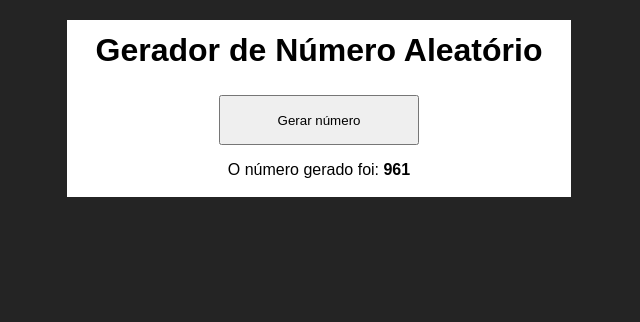
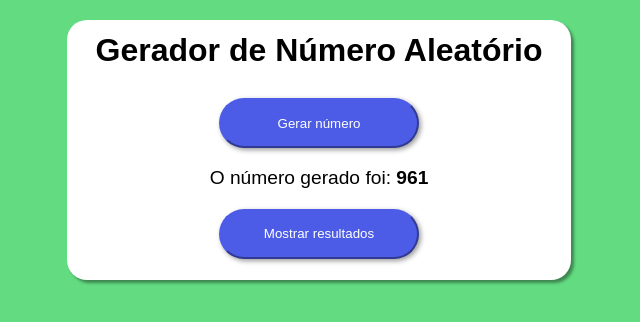
Before and after one commit to leonardojpires/JS, a plain HTML site: page Práticas/index.html in a window 1280 px wide. Both pictures are taken after a click on the button "Gerar número". Shown: the whole page, without its empty margins (321-961 px from the left). Drawn offline with Linux system fonts and the light colour scheme.

Commit message:
fim da prática

```diff
--- a/Práticas/script.js
+++ b/Práticas/script.js
@@ -1,19 +1,51 @@
 var res = document.querySelector("div#res");
+var hasShown = false;
+let image = document.createElement("img");
 
 function gerar() {
     res.innerHTML = ""
-    var randomNumber = generateRandomNumber();
+    let randomNumber = generateRandomNumber();
+
+
     res.innerHTML += `<p>O número gerado foi: <strong>${randomNumber}</strong></p>`;
+    res.innerHTML += `<p><input type="button" value="Mostrar resultados" onclick="mostrar(${randomNumber})"></p>`;
+    hasShown = false;
+}
 
-    let newInput = document.createElement("input");
-    newInput.type = "button";
-    newInput.value = "Mostrar resultados";
-    newInput.onclick = mostrar;
-    res.appendChild(newInput);
+function mostrar(n) {
+    if (hasShown == false) {
+        let root = Math.sqrt(n).toFixed(2);
+        let factorial = 1;
+        let c = n;
+        image.setAttribute("id", "foto");
+
+        while (c > 0) {
+            factorial *= n;
+            c--
+        }
+        res.innerHTML += `<p>A raiz quadrada deste número é <strong>${root}</strong></p>`
+
+        if (factorial === Infinity) {
+            res.innerHTML += "<p>O valor do fatorial deste número é muito grande para ser calculado!</p>";
+        }
+        else {
+            res.innerHTML += `<p>O fatorial deste número é <strong>${factorial}</strong></p>`;
+        }
+        res.innerHTML += "<p>Mas olha só esta imagem</p>"
+
+        if (n % 2 == 0) {
+            image.setAttribute("src", "images/img_par.jpg");
+        }
+        else {
+            image.setAttribute("src", "images/img_impar.jpg");
+        }
+
+        res.appendChild(image);
+
+        hasShown = true;
+    }
 
 }
-
-
 
 function generateRandomNumber() {
     return Math.floor(Math.random() * 1001);
--- a/Práticas/style.css
+++ b/Práticas/style.css
@@ -2,7 +2,7 @@
 
 body {
     font-family: Arial, Helvetica, sans-serif;
-    background-color: rgb(36, 36, 36);
+    background-color: rgb(99, 219, 129);
 }
 
 main {
@@ -10,6 +10,8 @@ main {
     margin: 20px auto;
     padding: 2px;
     width: 500px;
+    border-radius: 20px;
+    box-shadow: 3px 3px 3px rgba(0, 0, 0, 0.384);
 }
 
 main h1 {
@@ -20,9 +22,30 @@ main h1 {
 
 main p {
     text-align: center;
+    font-size: 1.2em;
 }
 
 main input {
+    background-color: rgb(77, 92, 231);
+    border-color: rgb(77, 92, 231);
+    color: white;
     width: 200px;
     height: 50px;
+    border-radius: 100px;
+    box-shadow: 2px 2px 5px rgba(0, 0, 0, 0.397);
 }
+
+main input:hover {
+    background-color: red;
+    color: white;
+    font-weight: bold;
+    border-color: darkred;
+    transition-duration: 0.2s;
+}
+
+main img {
+    display: block;
+    width: 400px;
+    margin: auto;
+    padding: 20px;
+}
```
Also changed, not shown: Práticas/images/img_impar.jpg (added), Práticas/images/img_par.jpg (added).
